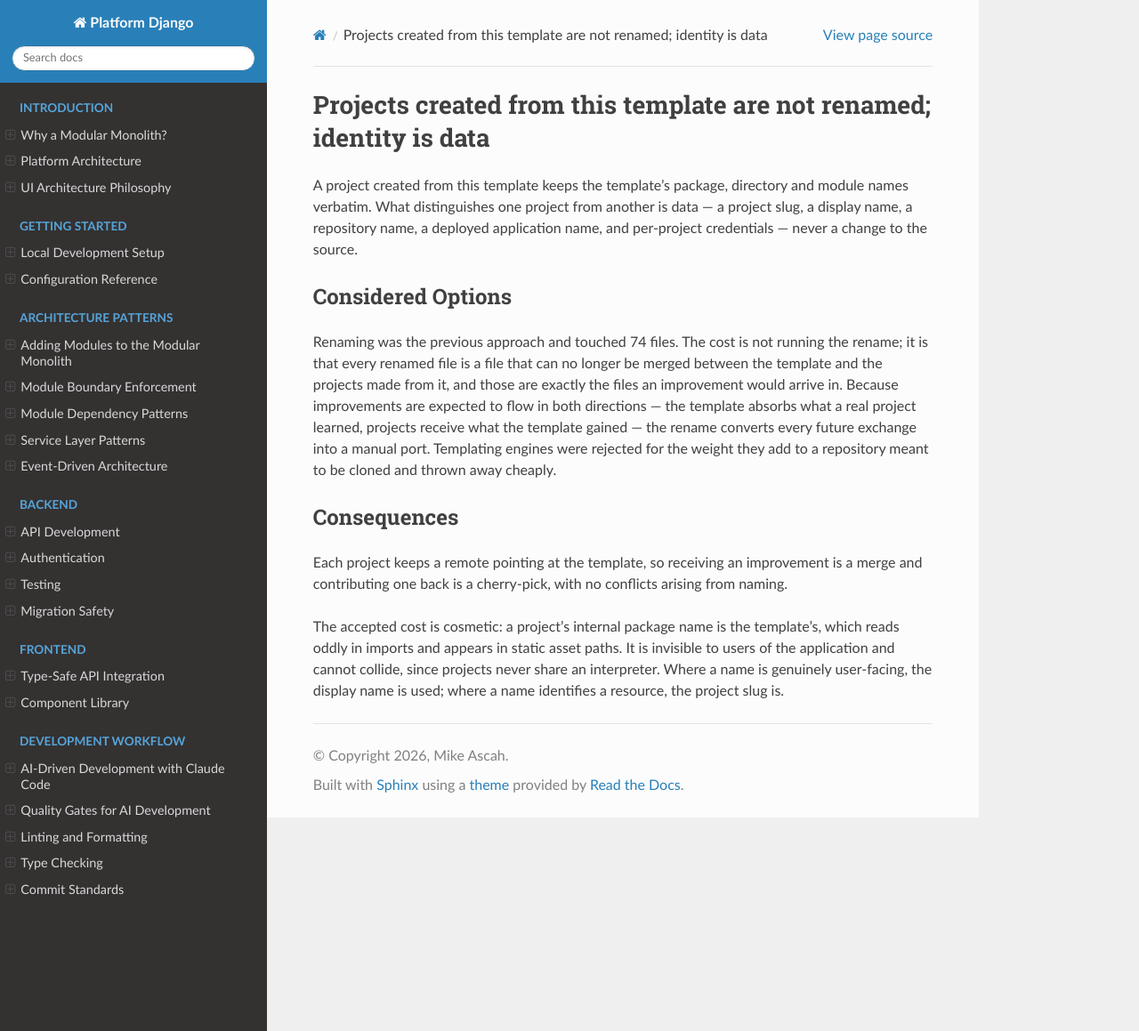
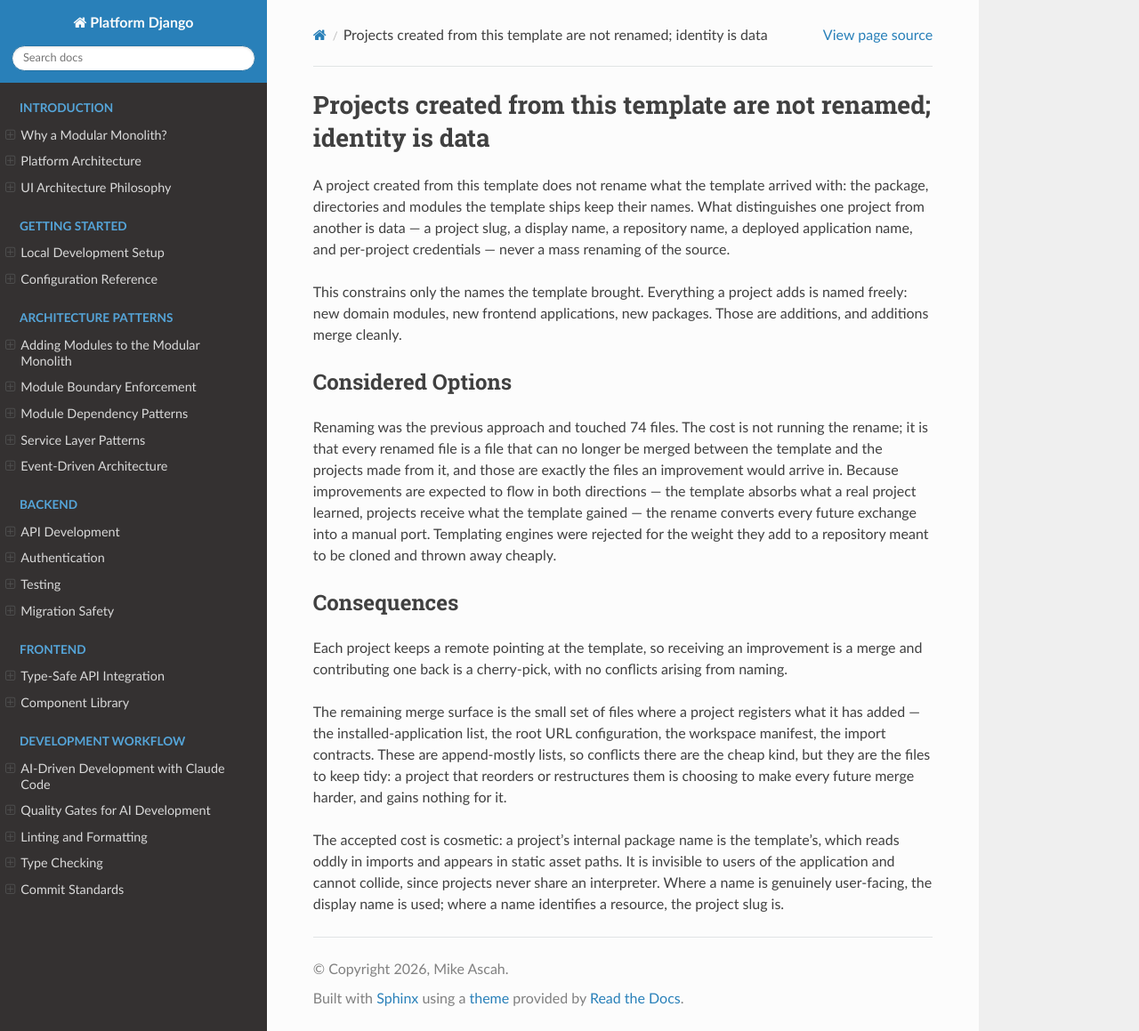
Before and after one commit to mascah/platform-django, a Sphinx documentation site: the page built from docs/adr/0006-identity-as-data-no-rename.md, in a window 1280 px wide and 1159 px high. Shown: the whole window at 89% size. Built offline with Sphinx 7.4.7 and the Read the Docs theme 3.1.0, drawn with Linux system fonts in a browser that asks for light colours.

Commit message:
docs: clarify ADR-0006 constrains only template-provided names
The original wording read as though a downstream project could not name
anything new. It constrains only the names the template ships; new domain
modules, frontend apps and packages are named freely.

Also records the consequence that prompted the clarification: the merge
surface is the registration files where a project declares what it added.

Co-Authored-By: Claude Opus 5 (1M context) <noreply@anthropic.com>

```diff
--- a/docs/adr/0006-identity-as-data-no-rename.md
+++ b/docs/adr/0006-identity-as-data-no-rename.md
@@ -1,9 +1,14 @@
 # Projects created from this template are not renamed; identity is data
 
-A project created from this template keeps the template's package, directory and
-module names verbatim. What distinguishes one project from another is data — a
-project slug, a display name, a repository name, a deployed application name,
-and per-project credentials — never a change to the source.
+A project created from this template does not rename what the template arrived
+with: the package, directories and modules the template ships keep their names.
+What distinguishes one project from another is data — a project slug, a display
+name, a repository name, a deployed application name, and per-project
+credentials — never a mass renaming of the source.
+
+This constrains only the names the template brought. Everything a project adds
+is named freely: new domain modules, new frontend applications, new packages.
+Those are additions, and additions merge cleanly.
 
 ## Considered Options
 
@@ -22,6 +27,13 @@ Each project keeps a remote pointing at the template, so receiving an
 improvement is a merge and contributing one back is a cherry-pick, with no
 conflicts arising from naming.
 
+The remaining merge surface is the small set of files where a project registers
+what it has added — the installed-application list, the root URL configuration,
+the workspace manifest, the import contracts. These are append-mostly lists, so
+conflicts there are the cheap kind, but they are the files to keep tidy: a
+project that reorders or restructures them is choosing to make every future
+merge harder, and gains nothing for it.
+
 The accepted cost is cosmetic: a project's internal package name is the
 template's, which reads oddly in imports and appears in static asset paths. It
 is invisible to users of the application and cannot collide, since projects
```
